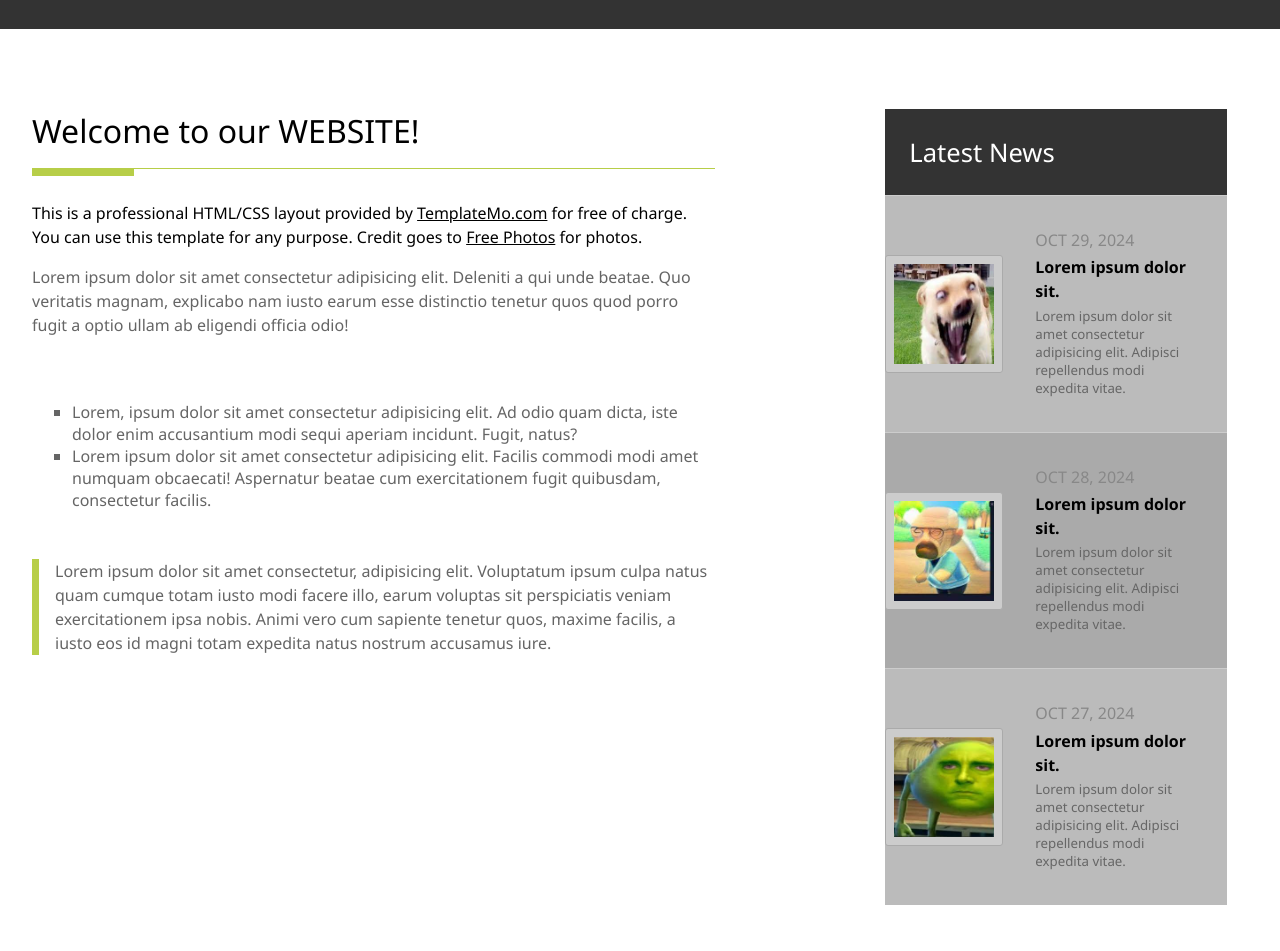
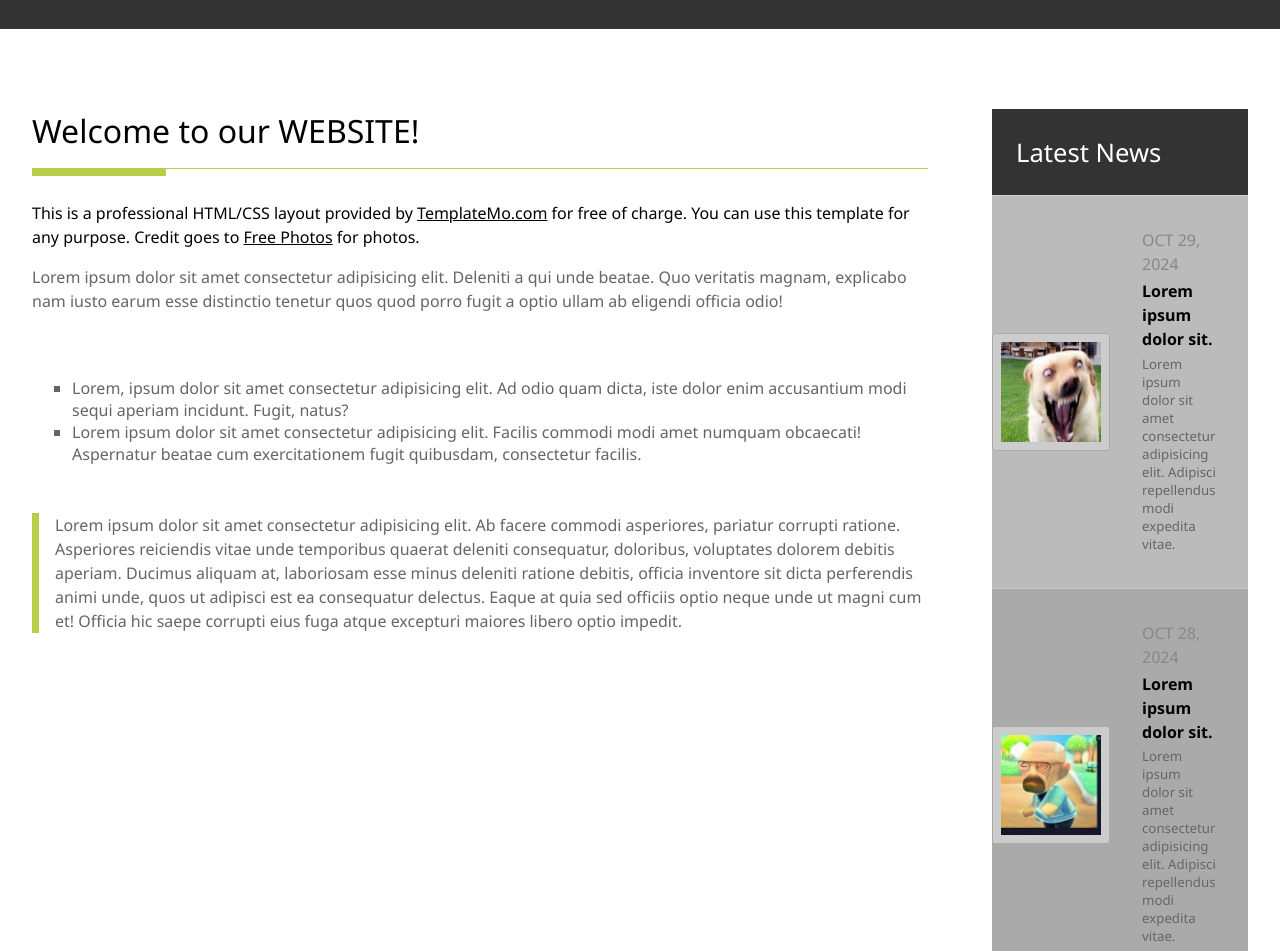
Before and after one commit to jyshaki/1, a plain HTML site: page index.html in a window 1280 px wide. Shown: the part 423-1374 px from the top of the page. Drawn offline with nearby package versions, Linux system fonts and the light colour scheme; a web font is replaced by a local one.

Commit message:
Added Features

```diff
--- a/index.html
+++ b/index.html
@@ -45,10 +45,12 @@
                 <li>Lorem, ipsum dolor sit amet consectetur adipisicing elit. Ad odio quam dicta, iste dolor enim accusantium modi sequi aperiam incidunt. Fugit, natus?</li>
                 <li>Lorem ipsum dolor sit amet consectetur adipisicing elit. Facilis commodi modi amet numquam obcaecati! Aspernatur beatae cum exercitationem fugit quibusdam, consectetur facilis.</li>
             </ul>
-            <h4>Lorem ipsum dolor sit amet consectetur, adipisicing elit. Voluptatum ipsum culpa natus quam cumque totam iusto modi facere illo, earum voluptas sit perspiciatis veniam exercitationem ipsa nobis. Animi vero cum sapiente tenetur quos, maxime facilis, a iusto eos id magni totam expedita natus nostrum accusamus iure.</h4>
+            <h4>Lorem ipsum dolor sit amet consectetur adipisicing elit. Ab facere commodi asperiores, pariatur corrupti ratione. Asperiores reiciendis vitae unde temporibus quaerat deleniti consequatur, doloribus, voluptates dolorem debitis aperiam. Ducimus aliquam at, laboriosam esse minus deleniti ratione debitis, officia inventore sit dicta perferendis animi unde, quos ut adipisci est ea consequatur delectus. Eaque at quia sed officiis optio neque unde ut magni cum et! Officia hic saepe corrupti eius fuga atque excepturi maiores libero optio impedit.</h4>
         </section>
         <section id="latest-news">
-            <h3>Latest News</h3>
+            <section id="ln-title">
+                <h3>Latest News</h3>
+            </section>
             <section class="container">
                 <section class="box-1">
                     <img src="small-img-1.jpg" alt="news image one">
--- a/style.css
+++ b/style.css
@@ -5,7 +5,7 @@ body
     margin: 0;
 }
 
-/* ------------ header stylings ------------ */
+/* ------------ hs stylings ------------ */
 header h1
 {
     color: #fcfcfc;
@@ -114,7 +114,9 @@ header h3
     margin: 0 0 .2rem 0;
 }
 
-/* ------------ classes and id's stylings ------------ */
+/* ------------------------ classes and id's stylings ------------------------ */
+
+/* ------------ navigation styling ------------ */
 
 .navigation
 {
@@ -157,6 +159,8 @@ header h3
 {
     border-left: 1px solid #ffffff18;
 }
+
+/* ------------ header styling ------------ */
 
 .container
 {
@@ -204,12 +208,14 @@ header h3
     width: 125px;
 }
 
+/* ------------ body-part styling ------------ */
+
 #welcome-site
 {
     font-family:'Segoe UI', Tahoma, Geneva, Verdana, sans-serif;
     display: grid;
     overflow: hidden;
-    grid-template-columns: 2fr 1fr;
+    grid-template-columns: 3fr 1fr;
     grid-auto-rows: 1fr;
     border-bottom: 7px solid #b7ce48;
 }
@@ -219,7 +225,7 @@ header h3
     display: flex;
     flex-direction: column;
     box-sizing: content-box;
-    width: 80%;
+    /* width: 80%; */
     margin: 5rem 2rem 5rem 2rem;
     padding: 0;
 }
@@ -230,9 +236,12 @@ header h3
     flex-direction: column;
     box-sizing: content-box;
     align-items: left;
+    padding: 0 3rem 0 3rem;
+}
+#latest-news #ln-title
+{
+    display: flex;
     background-color: #333;
-
-    margin-bottom: calc(100% - 10px);
 }
 #latest-news .container:nth-child(2n)
 {
@@ -268,6 +277,8 @@ header h3
     border-radius: 3px;
     padding: .5rem;
 }
+
+/* ------------ footer styling ------------ */
 
 #footer
 {
```
Also changed, not shown: template.jpg (added).
